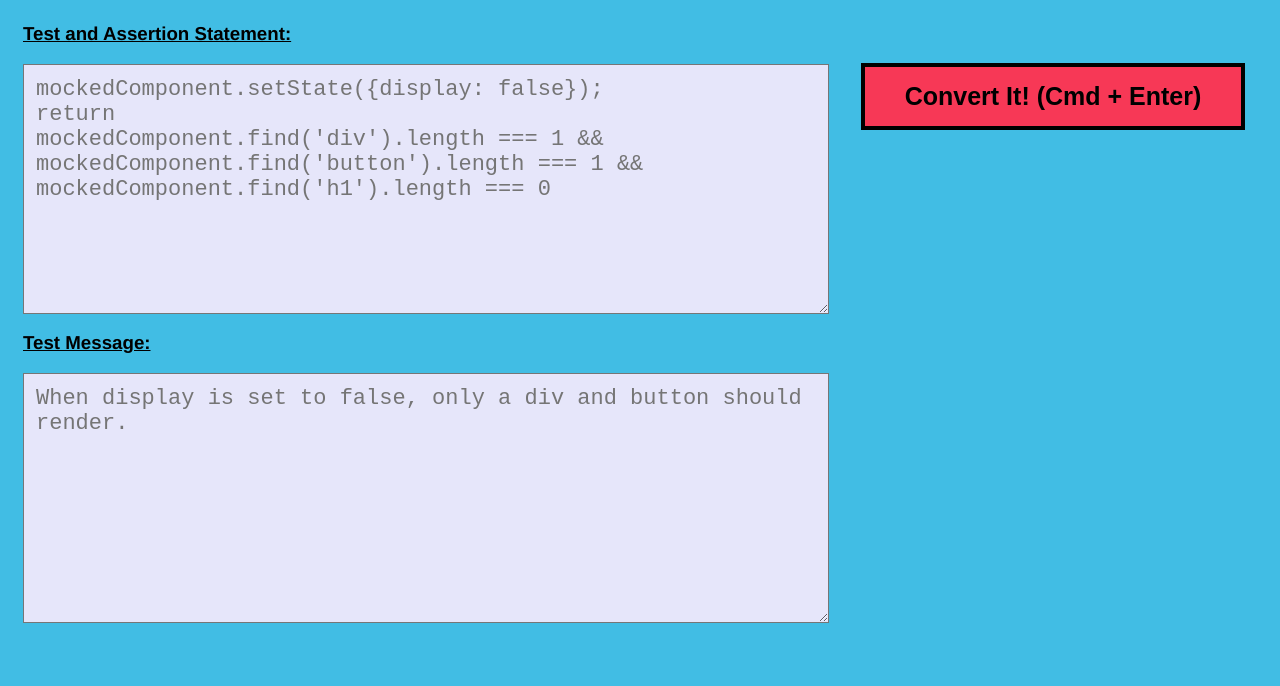
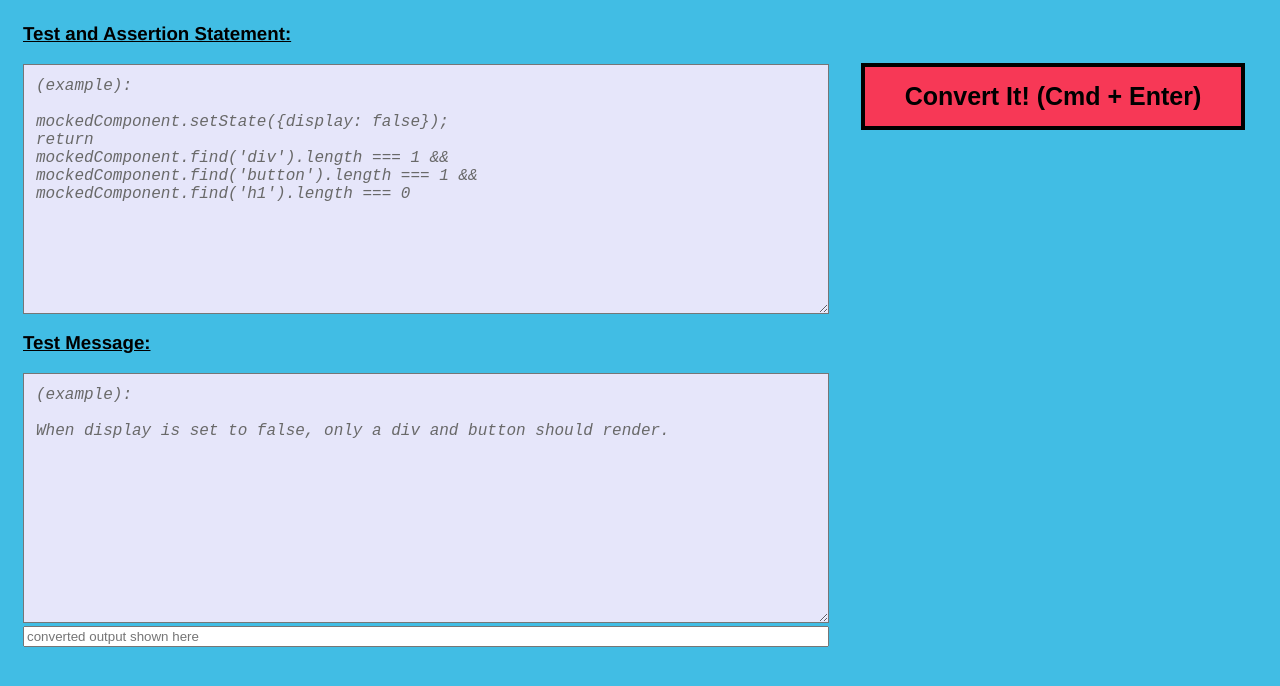
Before and after one commit to bonham000/fcc-react-test-converter, a website: page index.html in a window 1280 px wide. Drawn offline with Linux system fonts and the light colour scheme.

Commit message:
even better!

```diff
--- a/index.html
+++ b/index.html
@@ -11,7 +11,9 @@
 
 	<textarea
   id="test"
-  placeholder="mockedComponent.setState({display: false});
+  placeholder="(example):
+
+mockedComponent.setState({display: false});
 return
 mockedComponent.find('div').length === 1 &&
 mockedComponent.find('button').length === 1 &&
@@ -22,12 +24,14 @@ mockedComponent.find('h1').length === 0"
 
 	<textarea
   id="message"
-  placeholder="When display is set to false, only a div and button should render."
+  placeholder="(example):
+
+When display is set to false, only a div and button should render."
   ></textarea>
 
   <br>
 	<button onClick="convert()">Convert It! (Cmd + Enter)</button>
-	<input id="dummy" />
+	<input id="dummy" placeholder="converted output shown here"/>
 	<h1 id="success"></h1>
 
   <script src="script.js"></script>
--- a/script.js
+++ b/script.js
@@ -21,16 +21,17 @@ const convert = () => {
 		return;
 	}
 
-	const result = `
-		assert((function() {
-			${test}
-		})(), ${message});
-	`;
+	const convertedTest = test.replace(/\n/g, '; ');
+	const convertedMessage = `message: ${message}`;
+
+	const result = `assert((function() { ${convertedTest} })(), '${convertedMessage}');`;
 
 	document.getElementById("dummy").value = result;
-	document.querySelector("#dummy").select();
+	const copyText = document.querySelector("#dummy");
+	copyText.select();
 	document.execCommand("Copy");
 	confirmation("Copied to clipboard!");
+	console.log(result);
 
 	testField.value = '';
 	messageField.value = '';
--- a/style.css
+++ b/style.css
@@ -16,6 +16,12 @@ textarea {
 	font-size: 22px;
 	padding: 12px;
 	background: #E6E6FA;
+}
+
+textarea::-webkit-input-placeholder {
+  color: rgb(105,105,105);
+	font-style: italic;
+	font-size: 16px;
 }
 
 button {
@@ -38,5 +44,6 @@ button {
 }
 
 #dummy {
-	display: none;
+	margin-top: 3px;
+	width: 63vw;
 }
```
